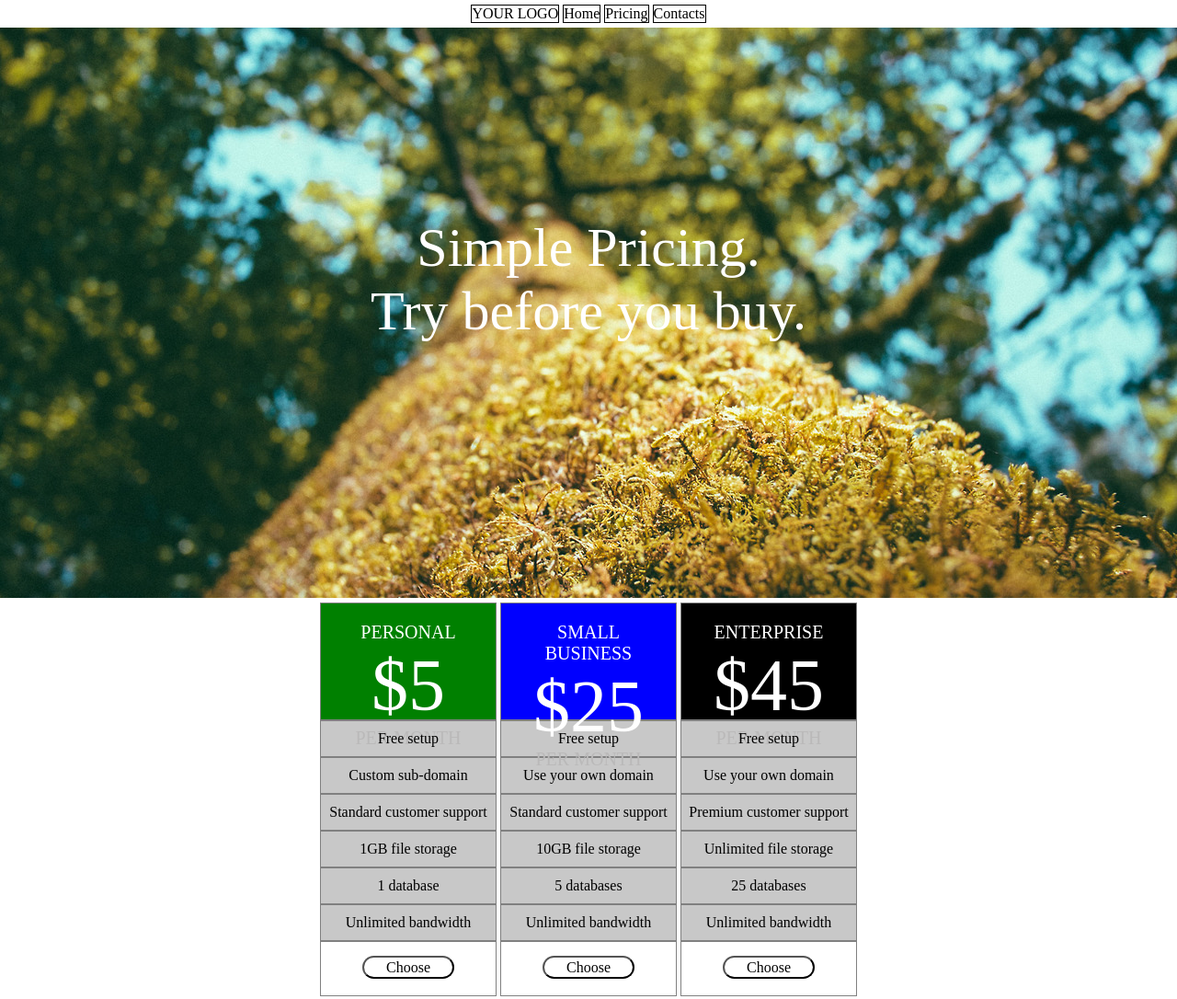
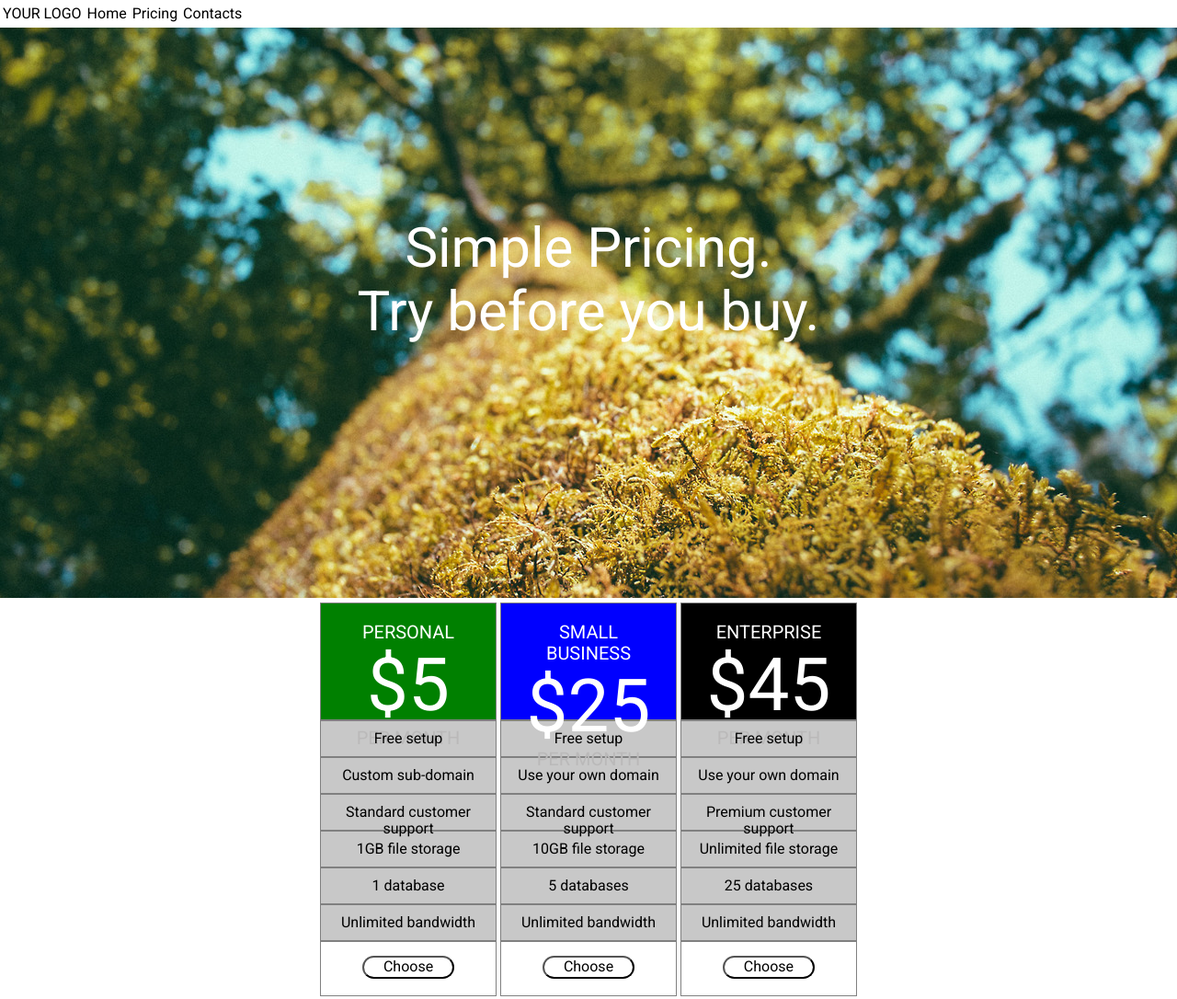
Before and after one commit to JoelBot/w1d3-recreate-mockup, a plain HTML site: page index.html in a window 1280 px wide. Shown: the top 1086 px of the page at 92% size. Drawn offline with nearby package versions, Linux system fonts and the light colour scheme.

Commit message:
this mockery is done

```diff
--- a/css/global.css
+++ b/css/global.css
@@ -3,6 +3,7 @@
     /*border: 1px solid black;*/
 }
 body {
+    font-family: 'Roboto', sans-serif;
     text-align: center;
     background-image: url(../img/background.jpg);
     background-repeat: no-repeat;
@@ -23,14 +24,25 @@ body {
     max-width: 960px;
     margin: 5px auto;
 }
-.colum>#menu {
-    text-align: left;
+#menurow {
+    background-color: white;
+    height: 30px;
+}
+#menucontainer {
+    /*text-align: left;*/
+    position: absolute;
+    left: 2px;
+    top: 0;
+    margin-right: 0;
+    margin-left: 0;
 }
 .menuitem {
     display: inline-block;
-    border: 1px solid black;
-    text-align: left;
+    /*border: 1px solid black;*/
+    padding: 1px;
+    /*text-align: left;*/
 }
+
 .box {
     /*margin-top: ;*/
     width: 15vw;
@@ -100,3 +112,12 @@ body {
     /*background-image: url(../img/background.jpg);*/
     /*background-color: rgba(0,0,0,0);*/
 }
+footer {
+    background-color: black;
+    height: 60px;
+    width: 100%;
+    padding: 20px;
+}
+footer>strong,footer>em {
+    color: rgb(209, 209, 209);
+}
--- a/index.html
+++ b/index.html
@@ -6,6 +6,7 @@
   <meta http-equiv="X-UA-Compatible" content="IE=edge" />
   <meta name="viewport" content="width=device-width, initial-scale=1.0" />
   <!-- Stylesheets go here. -->
+  <link href="https://fonts.googleapis.com/css?family=Roboto" rel="stylesheet">
   <link rel="stylesheet" type="text/css" href="https://cdnjs.cloudflare.com/ajax/libs/normalize/4.2.0/normalize.min.css" />
   <link rel="stylesheet" type="text/css" href="css/global.css" />
 </head>
@@ -15,8 +16,8 @@
   </header>
   <main>
     <div ="grid">
-      <div class="row">
-        <div class="column" id="menu">
+      <div class="row" id="menurow">
+        <div class="column" id="menucontainer">
           <div class="menuitem">
             YOUR LOGO
           </div>
@@ -153,6 +154,13 @@
       </div>
     </div>
   </main>
+  <footer>
+    <!-- <div class="row"> -->
+      <!-- <div class="column"> -->
+        <strong><em><u>Try now</u></em></strong><span class="greytext"> for 14 days.  No credit card required. Header image courtesy of </span><strong><em><u>Unsplash</u></em></strong>
+      <!-- </div> -->
+    <!-- </div> -->
+  </footer>
 
 </body>
 </html>
```
